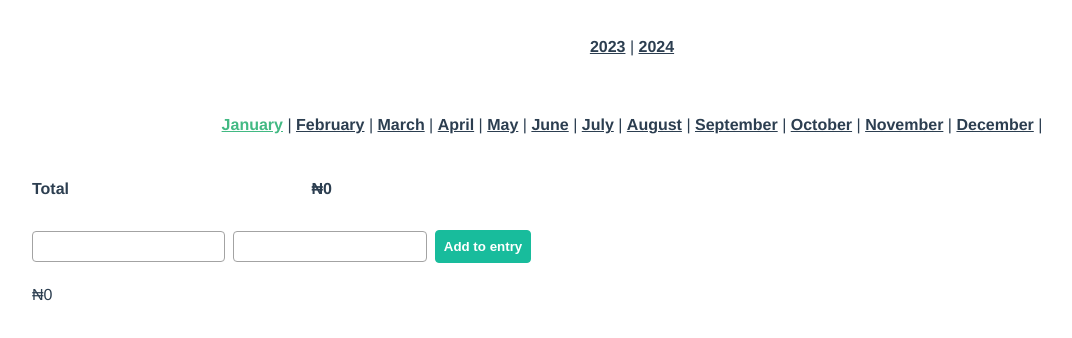
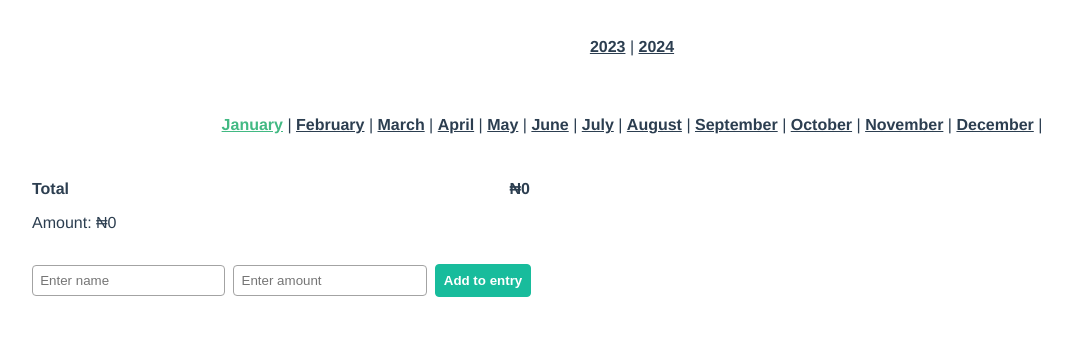
Before and after one commit to EbenOladutemu/money-manager, a Vue app: page /2023/january in a window 1280 px wide. Shown: the top 338 px of the page, without its empty margins (8-1080 px from the left). Built offline with nearby package versions, Linux system fonts and the light colour scheme.

Commit message:
Reposition entered amount

```diff
--- a/src/components/ListComponent.vue
+++ b/src/components/ListComponent.vue
@@ -27,20 +27,29 @@
       <span>Total</span>
       <span>₦{{ Intl.NumberFormat().format(parseFloat(total)) }}</span>
     </p>
-    <form @submit.prevent="addEntry">
-      <input v-model="expense.name" @input="clearError" />
-      <input type="number" v-model="expense.amount" @input="clearError" />
-      <button type="submit">Add to entry</button>
-    </form>
     <p :class="{ error: errorMessage != '' }">
       {{
         errorMessage == ''
-          ? `₦${Intl.NumberFormat().format(
+          ? `Amount: ₦${Intl.NumberFormat().format(
               parseFloat(expense.amount.length == 0 ? '0' : expense.amount)
             )}`
           : errorMessage
       }}
     </p>
+    <form @submit.prevent="addEntry">
+      <input
+        v-model="expense.name"
+        @input="clearError"
+        placeholder="Enter name"
+      />
+      <input
+        type="number"
+        v-model="expense.amount"
+        @input="clearError"
+        placeholder="Enter amount"
+      />
+      <button type="submit">Add to entry</button>
+    </form>
   </div>
 </template>
 
@@ -282,7 +291,7 @@ li,
   align-items: flex-start;
 
   @media screen and (min-width: 800px) {
-    width: 50%;
+    width: 65%;
   }
 }
 
@@ -294,10 +303,10 @@ li,
 .total {
   font-weight: bold;
   margin-top: 1rem;
-  width: 60%;
+  width: 58.5%;
 
   @media screen and (min-width: 800px) {
-    width: 25%;
+    width: 41.5%;
   }
 }
 
```
